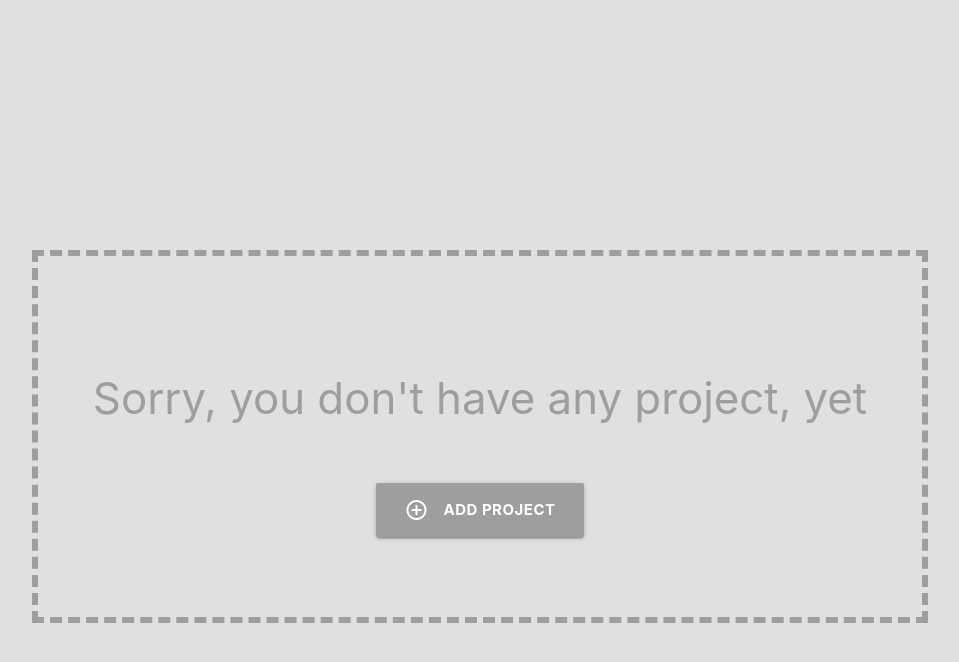
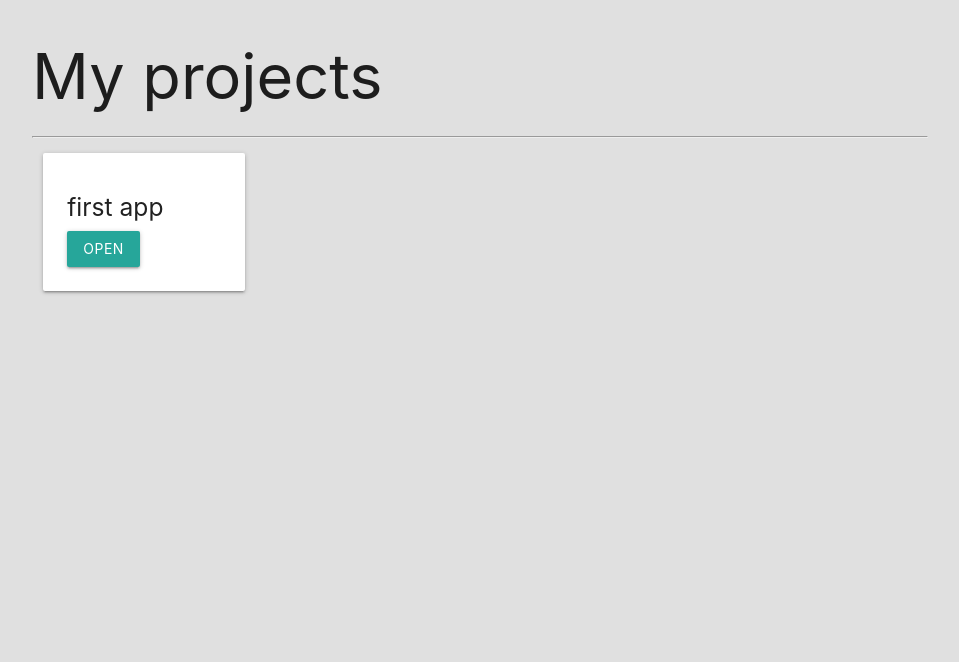
Before and after one commit to ErihKoh/test-finance, a Django app: page / in a window 1280 px wide. Shown: the top 662 px of the page, without its empty margins (160-1119 px from the left). Run offline with Django 4.2, Linux system fonts and the light colour scheme; data comes from the database, SQL or seed files in the repository; both versions use the stored data as it was after the commit.

Commit message:
last line

```diff
--- a/personal_finance/finance/models.py
+++ b/personal_finance/finance/models.py
@@ -34,3 +34,6 @@ class Expense(models.Model):
     title = models.CharField(max_length=100)
     amount = models.DecimalField(max_digits=8, decimal_places=2)
     category = models.ForeignKey(Category, on_delete=models.CASCADE)
+
+    class Meta:
+        ordering = ('- amount',)
--- a/personal_finance/finance/templates/finance/project-list.html
+++ b/personal_finance/finance/templates/finance/project-list.html
@@ -1,6 +1,19 @@
 {% extends 'finance/base.html'%} {% block content %}
 
 <div class="container">
+  <h1>My projects</h1>
+  <hr />
+
+  <div class="row">
+    {% for project in project_list %}
+    <div class="col s12 l3">
+      <div class="card-panel">
+        <h5>{{ project.name }}</h5>
+        <a href="{% url 'detail' project.slug %}" class="btn">Open</a>
+      </div>
+    </div>
+    {% empty %}
+
     <div class="noproject-wrapper center">
       <h3 class="grey-text">Sorry, you don't have any project, yet</h3>
       <a href="" class="btn-large grey">
@@ -10,4 +23,7 @@
     </div>
   </div>
 
+  {% endfor %}
+</div>
+
 {% endblock %}
--- a/personal_finance/finance/views.py
+++ b/personal_finance/finance/views.py
@@ -8,7 +8,9 @@ from .forms import ExpenseForm
 
 
 def project_list(request):
-    return render(request, 'finance/project-list.html')
+    project_list = Project.objects.all()
+
+    return render(request, 'finance/project-list.html', {'project_list': project_list})
 
 
 def project_detail(request, project_slug):
```
Also changed, not shown: personal_finance/db.sqlite3. Lines whose indentation alone changed are shown as unchanged.
